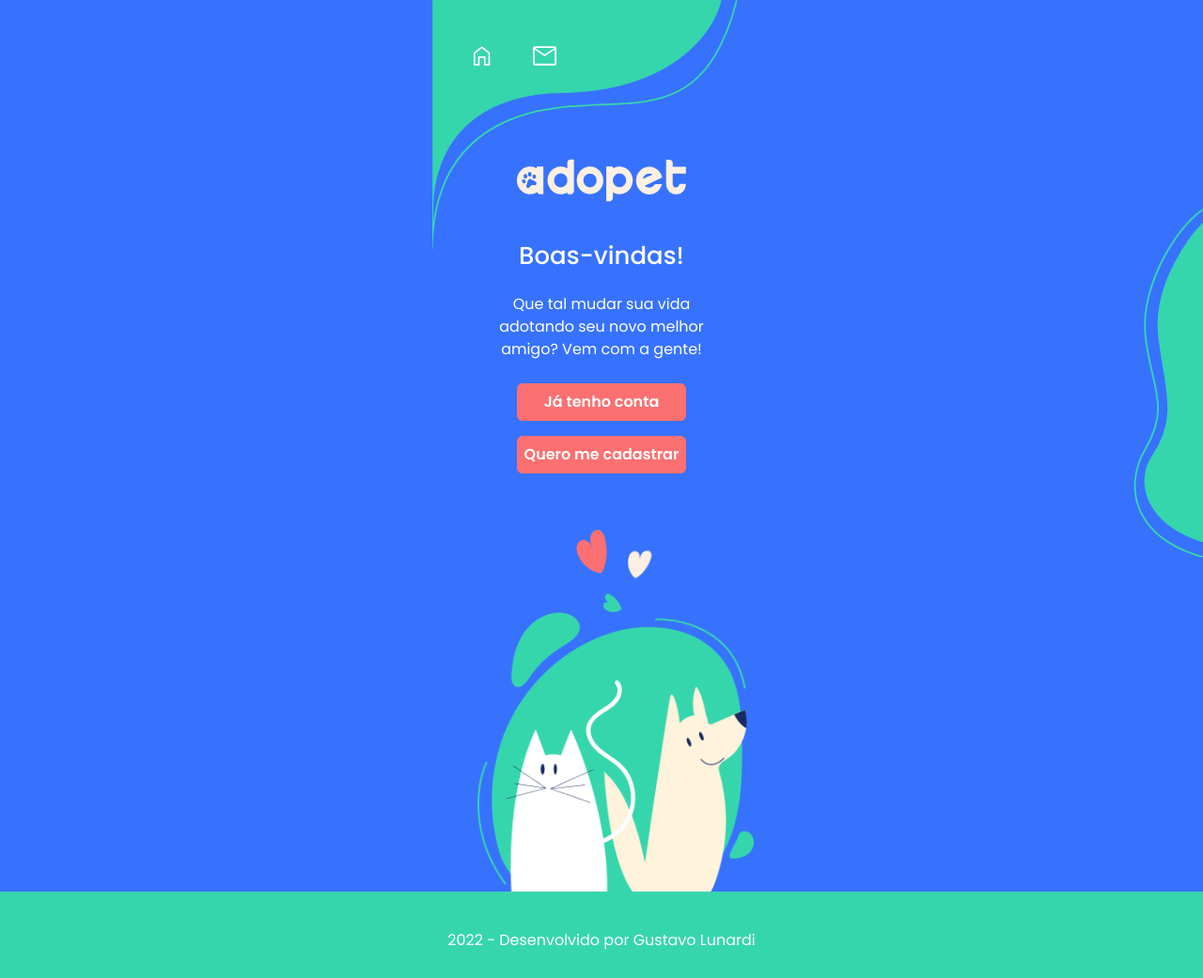
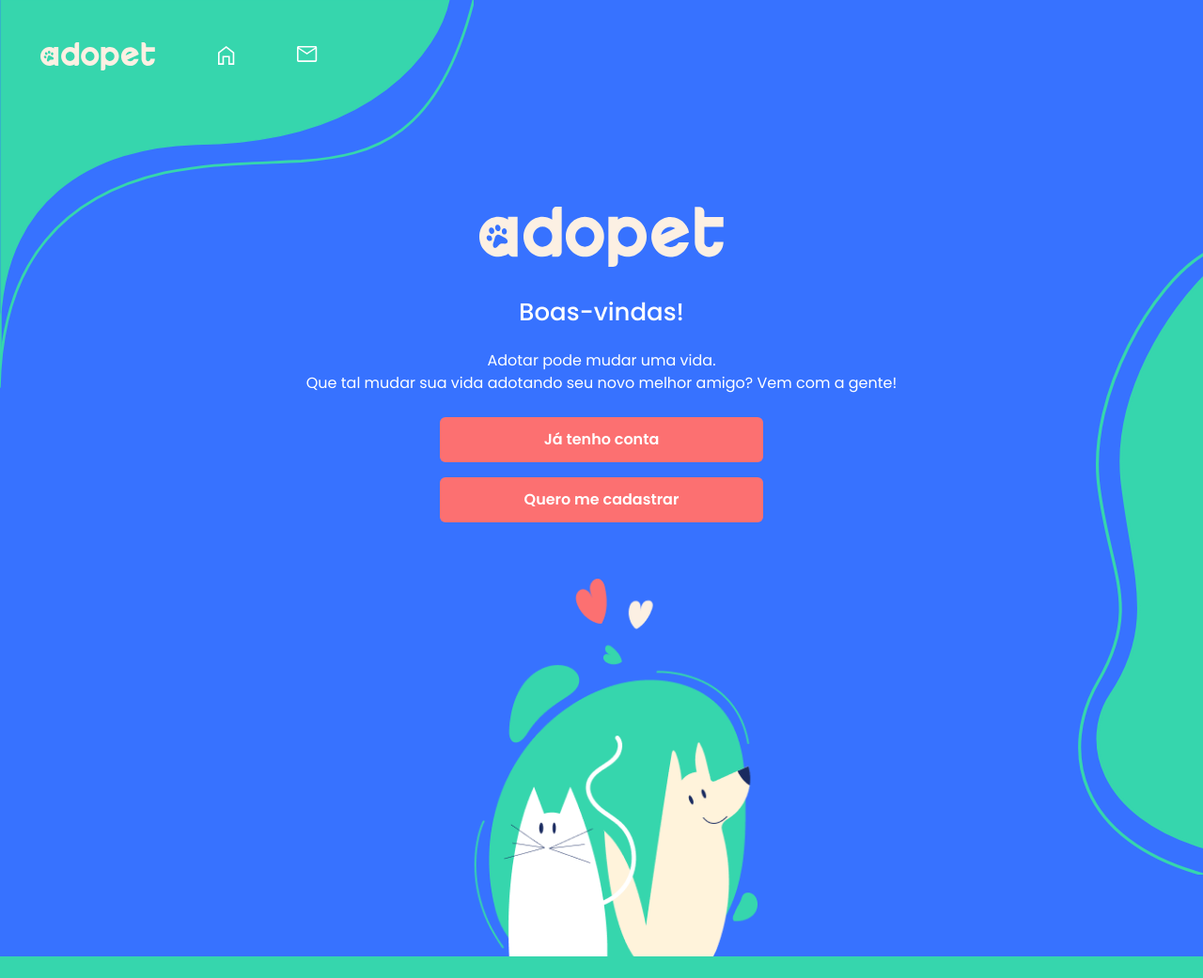
Before and after one commit to Gutinnho/AdoPet, a plain HTML site: page index.html in a window 1280 px wide. Shown: the top 1041 px of the page at 94% size. Drawn offline with Linux system fonts and the light colour scheme.

Commit message:
Adicionando responsividade na home e mudando a estilização do background

```diff
--- a/index.html
+++ b/index.html
@@ -21,7 +21,7 @@
    <link rel="stylesheet" href="./src/styles/general/generalStyles.css">
    <link rel="stylesheet" href="./src/styles/general/header.css">
    <link rel="stylesheet" href="./src/styles/general/logo.css">
-   <link rel="stylesheet" href="./src/styles/general/forma.css">
+   <link rel="stylesheet" href="./src/styles/general/formaBreverse.css">
    <link rel="stylesheet" href="./src/styles/general/footer.css">
 
    <!-- Index Styles -->
@@ -42,19 +42,18 @@
 
          <div class="header__container">
 
-            <div class="header__links">
+            <div class="header__content">
 
-               <a href="./index.html">
-                  <img src="./src/assets/Casa.svg" alt="">
+               <img class="header__content-logo" src="./src/assets/Logo.svg" alt="">
+
+               <a class="header__link" href="./index.html">
+                  <img class="header__link-img" src="./src/assets/Casa.svg" alt="">
                </a>
 
-               <a href="./src/pages/contact.html">
-                  <img src="./src/assets/Mensagens.svg" alt="">
+               <a class="header__link" href="./src/pages/contact.html">
+                  <img class="header__link-img" src="./src/assets/Mensagens.svg" alt="">
                </a>
-            </div>
 
-            <div class="header__perfil">
-               <img src="./src/assets/Usuário.png" alt="" class="hidden">
             </div>
 
          </div>
@@ -97,10 +96,6 @@
 
       </div>
 
-      <div class="formaBReverse">
-         <img class="formaBReverse-img" src="./src/assets/FormaBReverse.svg" alt="">
-      </div>
-
       <section id="home">
 
          <div class="wrapper">
@@ -111,9 +106,10 @@
                   Boas-vindas!
                </h2>
 
-               <p class="home__introduction">
-                  Que tal mudar sua vida adotando seu novo melhor amigo? Vem com a gente!
-               </p>
+               <div class="home__introduction">
+                  <p class="p-1">Adotar pode mudar uma vida.</p>
+                  <p class="p-2">Que tal mudar sua vida adotando seu novo melhor amigo? Vem com a gente!</p>
+               </div>
 
             </div>
 
@@ -125,7 +121,9 @@
             </div>
 
             <div class="home__image">
-               <img src="./src/assets/CãoEGato.png" alt="">
+
+               <img class="home__image-img" src="./src/assets/CãoEGato.png" alt="">
+
             </div>
 
          </div>
--- a/src/styles/general/forma.css
+++ /dev/null
@@ -1,13 +0,0 @@
-.formaBNormal {
-   position: absolute;
-   left: 0;
-   top: 38rem;
-   z-index: -1;
-}
-
-.formaBReverse {
-   position: absolute;
-   z-index: -1;
-   right: -1rem;
-   top: 22rem;
-}
--- /dev/null
+++ b/src/styles/general/formaBreverse.css
@@ -0,0 +1,13 @@
+main {
+   background-image: url(../../assets/FormaBReverse.svg);
+   background-repeat: no-repeat;
+   background-position: right 35%;
+   background-clip: border-box;
+   background-size: 8.4rem 41.5rem;
+}
+
+@media (min-width: 768px) {
+   main {
+      background-size: 13.4rem 66.4rem;
+   }
+}
--- a/src/styles/general/generalStyles.css
+++ b/src/styles/general/generalStyles.css
@@ -6,6 +6,10 @@ body {
    width: min(36rem, 100%);
    margin-inline: auto;
 
+}
+
+main {
+   margin-top: -12rem;
 }
 
 .button {
@@ -31,3 +35,17 @@ body {
 * img {
    width: min(90%, 100%);
 }
+
+@media (min-width: 768px) {
+   .wrapper {
+      width: min(76.8rem, 100%);
+      margin-inline: auto;
+   }
+}
+
+@media (min-width: 1024px) {
+   .wrapper {
+      width: min(144rem, 100%);
+      margin-inline: auto;
+   }
+}
--- a/src/styles/general/header.css
+++ b/src/styles/general/header.css
@@ -1,11 +1,11 @@
 #header {
-   position: relative;
-   z-index: 5;
+   height: 25rem;
 }
 
 #header .header__forma {
    position: absolute;
    top: 0;
+   left: 0;
    z-index: -1;
 }
 
@@ -15,19 +15,22 @@
    grid-template-rows: 4rem;
    grid-template-areas: 'A B';
 
-
    padding-block: 4rem;
 }
 
-#header .header__links {
+.header__content {
+   display: flex;
+   align-items: center;
+   justify-content: space-around;
+
    grid-area: A;
-
-   display: flex;
-   justify-content: space-evenly;
-   align-items: center;
 }
 
-#header .header__links img {
+.header__content-logo {
+   display: none;
+}
+
+#header .header__link {
    height: var(--header-height);
 }
 
@@ -35,6 +38,8 @@
    display: flex;
    justify-content: flex-end;
    align-items: center;
+
+   grid-area: B;
 }
 
 #header .header__perfil img {
@@ -42,3 +47,34 @@
    height: 4rem;
    width: 4rem;
 }
+
+@media (min-width: 768px) {
+   #header {
+      padding-inline: 4rem;
+   }
+
+   .header__forma {
+      width: 56rem;
+      height: 47rem;
+   }
+
+   #header .header__container {
+      grid-template-columns: 30rem 1fr;
+      grid-template-areas: 'A B';
+   }
+
+   .header__content {
+      justify-content: space-between;
+   }
+
+   .header__content-logo {
+      display: block;
+
+      width: 12.8rem;
+      height: 3rem;
+   }
+
+   .header__perfil {
+      grid-area: B;
+   }
+}
--- a/src/styles/general/headerPatas.css
+++ /dev/null
@@ -1,5 +0,0 @@
-#header .header__patas {
-   position: absolute;
-   top: 0;
-   right: -1.3rem;
-}
--- a/src/styles/general/logo.css
+++ b/src/styles/general/logo.css
@@ -6,10 +6,14 @@
    display: flex;
    align-items: center;
    justify-content: center;
-
-   margin-top: 4rem;
 }
 
 #logo .logo__img svg {
    width: 50%;
 }
+
+@media (min-width: 768px) {
+   #logo {
+      margin-top: 9rem;
+   }
+}
--- /dev/null
+++ b/src/styles/general/patas.css
@@ -0,0 +1,6 @@
+#header {
+   background-image: url(../../assets/Patas.png);
+   background-repeat: no-repeat;
+   background-position: right top;
+   background-clip: border-box;
+}
--- a/src/styles/indexStyles/sections/home.css
+++ b/src/styles/indexStyles/sections/home.css
@@ -1,7 +1,6 @@
 #home {
    display: flex;
    flex-direction: column;
-   align-items: center;
 }
 
 #home .home__description {
@@ -35,6 +34,10 @@
    text-align: center;
 }
 
+#home .p-1 {
+   display: none;
+}
+
 #home .home__buttons {
    display: flex;
    flex-direction: column;
@@ -42,7 +45,7 @@
    justify-content: center;
 
    gap: 1.6rem;
-   margin-bottom: 4rem;
+   margin-bottom: 2.4rem;
 }
 
 #home .home__buttons-button {
@@ -65,3 +68,27 @@
    display: flex;
    justify-content: center;
 }
+
+#home .home__image-img {
+   height: 42.2rem;
+   width: 33.28rem;
+}
+
+@media (min-width: 768px) {
+   #home .home__buttons-button {
+      height: 4.8rem;
+      width: 34.4rem;
+   }
+
+   #home .home__description {
+      padding-inline: 21.4rem;
+   }
+
+   #home .p-1 {
+      display: block;
+   }
+
+   #home .home__buttons {
+      margin-bottom: 4rem;
+   }
+}
```
Also changed, not shown: src/pages/contact.html (+11 -6 lines), src/pages/gallery.html (+11 -6 lines), src/pages/login.html (+9 -18 lines), src/pages/profile.html (+13 -6 lines), src/pages/registration.html (+9 -18 lines), src/styles/general/formaBNormal.css (added, +9 -0 lines).
